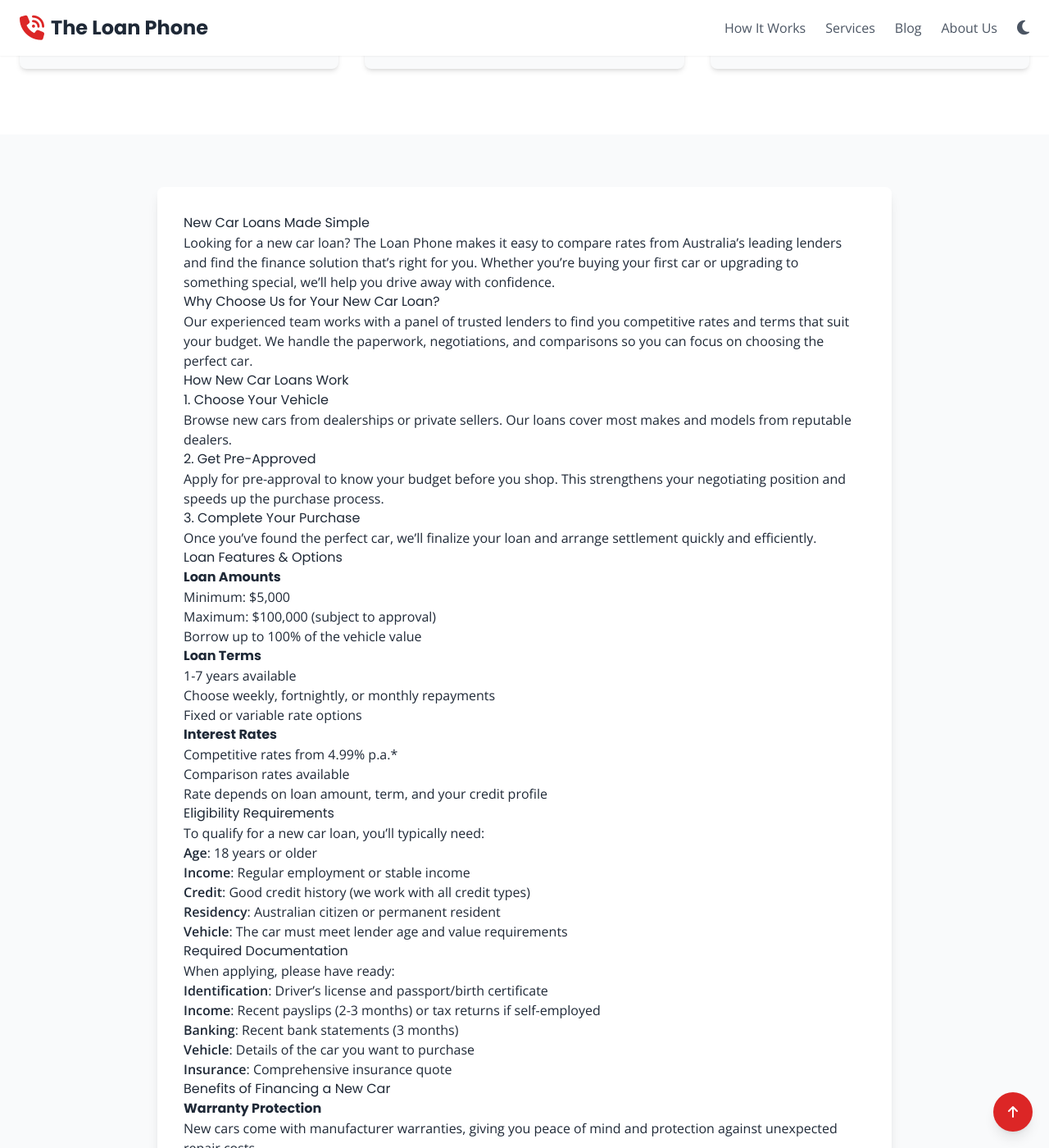
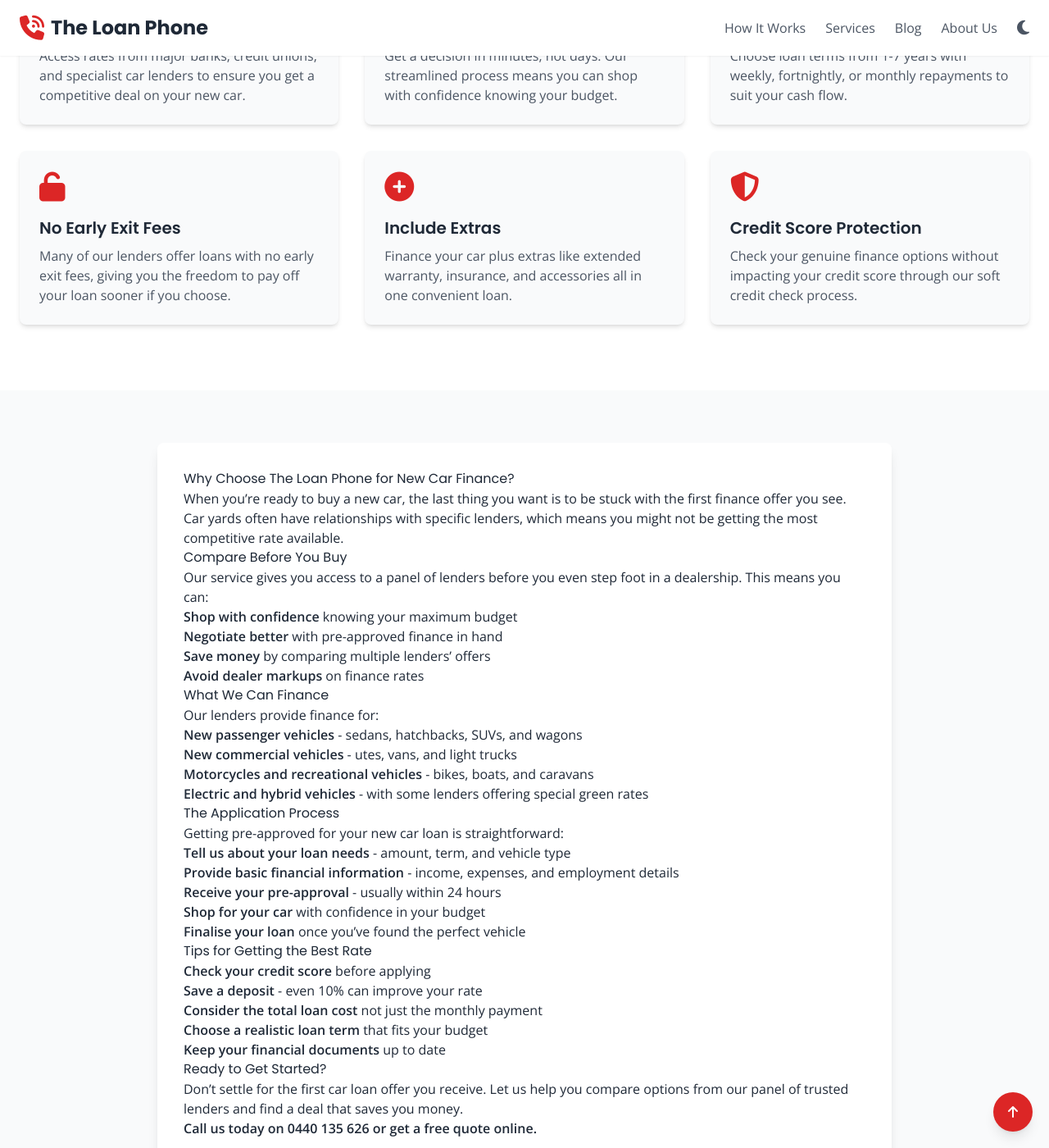
Before and after one commit to AMSumo9/loan-phone-website, a Jekyll site: the page built from _services/new-car-loans.md, in a window 1280 px wide and 1400 px high, scrolled down 1048 px. Shown: the whole window at 82% size. Built offline with Jekyll 4.4.1, drawn with Linux system fonts in a browser that asks for light colours; nearby versions of some CDN libraries; some of the changed text lies outside the part shown.

Commit message:
Update new-car-loans.md

```diff
--- a/_services/new-car-loans.md
+++ b/_services/new-car-loans.md
@@ -1,128 +1,97 @@
 ---
 layout: services
 title: "New Car Loans | The Loan Phone"
-subtitle: "Drive away today with competitive car loan rates"
-meta_description: "Compare new car loans with competitive rates and flexible terms. Get expert guidance to find the perfect car finance solution from The Loan Phone."
-meta_keywords: "new car loans, car finance, vehicle loans, auto loans, competitive rates, car loan comparison"
-service_type: "Vehicle Finance"
+subtitle: "Drive your dream car home with competitive finance"
+meta_description: "Get competitive new car loan rates and flexible terms. Compare offers from multiple lenders with no impact on your credit score. Fast approval process."
+meta_keywords: "new car loans, car finance, vehicle loans, auto loans, car financing Australia"
+service_type: "New Car Finance"
 category: "vehicle"
 featured: true
 order: 1
 icon: "fas fa-car"
-excerpt: "Get competitive rates and flexible terms for your new vehicle purchase"
-hero_highlight: "Rates from 4.99% p.a. - Get pre-approved in minutes"
-permalink: /new-car-loans/
+excerpt: "Whether you're buying your first car or upgrading to something special, we'll help you find competitive finance with terms that suit your budget."
+hero_highlight: "Car"
+hero_image: "new-car-hero.jpg"
 
-# Sidebar data
+# Key benefits for the features section
+key_benefits:
+  - title: "Competitive Rates"
+    icon: "fas fa-percentage"
+    description: "Access rates from major banks, credit unions, and specialist car lenders to ensure you get a competitive deal on your new car."
+
+  - title: "Fast Pre-Approval"
+    icon: "fas fa-tachometer-alt"
+    description: "Get a decision in minutes, not days. Our streamlined process means you can shop with confidence knowing your budget."
+
+  - title: "Flexible Terms"
+    icon: "fas fa-calendar-alt"
+    description: "Choose loan terms from 1-7 years with weekly, fortnightly, or monthly repayments to suit your cash flow."
+
+  - title: "No Early Exit Fees"
+    icon: "fas fa-unlock"
+    description: "Many of our lenders offer loans with no early exit fees, giving you the freedom to pay off your loan sooner if you choose."
+
+  - title: "Include Extras"
+    icon: "fas fa-plus-circle"
+    description: "Finance your car plus extras like extended warranty, insurance, and accessories all in one convenient loan."
+
+  - title: "Credit Score Protection"
+    icon: "fas fa-shield-alt"
+    description: "Check your genuine finance options without impacting your credit score through our soft credit check process."
+
+# Quick facts for sidebar (if using the old layout)
 quick_facts:
-  - "Rates from 4.99% p.a. (comparison rate applies)"
-  - "Loan terms from 1-7 years"
-  - "Borrow up to $100,000"
-  - "Fast pre-approval process"
-  - "No early repayment penalties"
+  - "Loan amounts from $5,000 to $150,000"
+  - "Terms from 1 to 7 years"
+  - "Fixed and variable rate options"
+  - "No application fees"
 
-key_benefits:
-  - "Compare multiple lenders in one place"
-  - "Expert guidance throughout the process"
-  - "Competitive interest rates"
-  - "Flexible repayment options"
-  - "Quick approval decisions"
-  - "No hidden fees or charges"
+# Features section title
+features_title: "The Smarter Way to Finance Your New Car"
 ---
 
-## New Car Loans Made Simple
+# Why Choose The Loan Phone for New Car Finance?
 
-Looking for a new car loan? The Loan Phone makes it easy to compare rates from Australia's leading lenders and find the finance solution that's right for you. Whether you're buying your first car or upgrading to something special, we'll help you drive away with confidence.
+When you're ready to buy a new car, the last thing you want is to be stuck with the first finance offer you see. Car yards often have relationships with specific lenders, which means you might not be getting the most competitive rate available.
 
-### Why Choose Us for Your New Car Loan?
+## Compare Before You Buy
 
-Our experienced team works with a panel of trusted lenders to find you competitive rates and terms that suit your budget. We handle the paperwork, negotiations, and comparisons so you can focus on choosing the perfect car.
+Our service gives you access to a panel of lenders before you even step foot in a dealership. This means you can:
 
-## How New Car Loans Work
+- **Shop with confidence** knowing your maximum budget
+- **Negotiate better** with pre-approved finance in hand
+- **Save money** by comparing multiple lenders' offers
+- **Avoid dealer markups** on finance rates
 
-### 1. Choose Your Vehicle
-Browse new cars from dealerships or private sellers. Our loans cover most makes and models from reputable dealers.
+## What We Can Finance
 
-### 2. Get Pre-Approved
-Apply for pre-approval to know your budget before you shop. This strengthens your negotiating position and speeds up the purchase process.
+Our lenders provide finance for:
 
-### 3. Complete Your Purchase
-Once you've found the perfect car, we'll finalize your loan and arrange settlement quickly and efficiently.
+- **New passenger vehicles** - sedans, hatchbacks, SUVs, and wagons
+- **New commercial vehicles** - utes, vans, and light trucks
+- **Motorcycles and recreational vehicles** - bikes, boats, and caravans
+- **Electric and hybrid vehicles** - with some lenders offering special green rates
 
-## Loan Features & Options
+## The Application Process
 
-### **Loan Amounts**
-- Minimum: $5,000
-- Maximum: $100,000 (subject to approval)
-- Borrow up to 100% of the vehicle value
+Getting pre-approved for your new car loan is straightforward:
 
-### **Loan Terms**
-- 1-7 years available
-- Choose weekly, fortnightly, or monthly repayments
-- Fixed or variable rate options
+1. **Tell us about your loan needs** - amount, term, and vehicle type
+2. **Provide basic financial information** - income, expenses, and employment details
+3. **Receive your pre-approval** - usually within 24 hours
+4. **Shop for your car** with confidence in your budget
+5. **Finalise your loan** once you've found the perfect vehicle
 
-### **Interest Rates**
-- Competitive rates from 4.99% p.a.*
-- Comparison rates available
-- Rate depends on loan amount, term, and your credit profile
+## Tips for Getting the Best Rate
 
-## Eligibility Requirements
+- **Check your credit score** before applying
+- **Save a deposit** - even 10% can improve your rate
+- **Consider the total loan cost** not just the monthly payment
+- **Choose a realistic loan term** that fits your budget
+- **Keep your financial documents** up to date
 
-To qualify for a new car loan, you'll typically need:
+## Ready to Get Started?
 
-- **Age**: 18 years or older
-- **Income**: Regular employment or stable income
-- **Credit**: Good credit history (we work with all credit types)
-- **Residency**: Australian citizen or permanent resident
-- **Vehicle**: The car must meet lender age and value requirements
+Don't settle for the first car loan offer you receive. Let us help you compare options from our panel of trusted lenders and find a deal that saves you money.
 
-## Required Documentation
-
-When applying, please have ready:
-
-- **Identification**: Driver's license and passport/birth certificate
-- **Income**: Recent payslips (2-3 months) or tax returns if self-employed
-- **Banking**: Recent bank statements (3 months)
-- **Vehicle**: Details of the car you want to purchase
-- **Insurance**: Comprehensive insurance quote
-
-## Benefits of Financing a New Car
-
-### **Warranty Protection**
-New cars come with manufacturer warranties, giving you peace of mind and protection against unexpected repair costs.
-
-### **Latest Technology**
-Enjoy the latest safety features, fuel efficiency, and technology that new vehicles offer.
-
-### **Lower Maintenance**
-New cars typically require less maintenance and repairs in the first few years, saving you money.
-
-### **Better Loan Terms**
-New car loans often offer better interest rates and terms compared to used car loans.
-
-## Frequently Asked Questions
-
-### **Can I trade in my current car?**
-Yes, most lenders accept trade-ins. The trade value can be used as a deposit to reduce your loan amount.
-
-### **Do I need a deposit?**
-While not always required, a deposit can help secure better rates and reduce your loan amount.
-
-### **How long does approval take?**
-Pre-approval can be completed within 24 hours. Final approval usually takes 2-3 business days once all documents are provided.
-
-### **Can I make extra repayments?**
-Most loans allow unlimited extra repayments without penalties, helping you pay off your loan faster.
-
-## Next Steps
-
-Ready to secure your new car loan? Our team is here to help you through every step of the process.
-
-**Get started today:**
-1. **Call us** on {{ site.contact.phone_display }} for a quick chat
-2. **Request a quote** using our online form
-3. **Visit us** to discuss your options face-to-face
-
----
-
-*Important: This information is general in nature and doesn't take into account your personal financial situation. Interest rates, fees, and lending criteria may vary between lenders. Comparison rate calculations based on a $30,000 loan over 5 years. Full terms and conditions apply.*
+**Call us today on {{ site.contact.phone_display }} or get a free quote online.**
```
